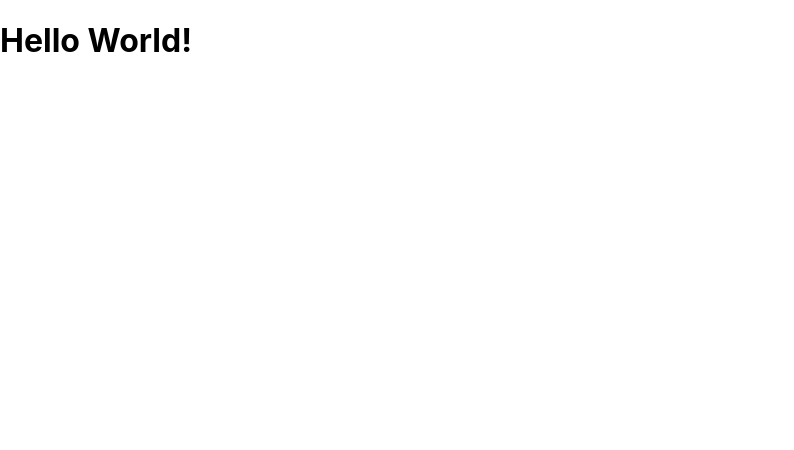
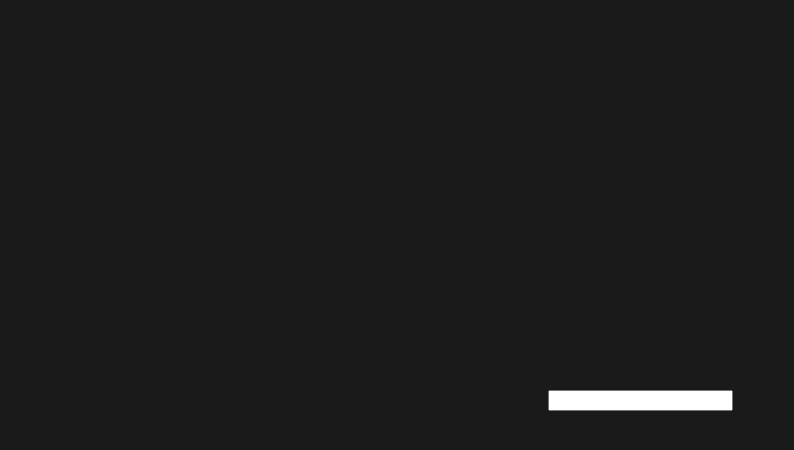
Before and after one commit to JulioMarodin/netflix-react-web, a React (Create React App) app: page / in a window 1280 px wide. Shown: the top 450 px of the page, without its empty margins (0-794 px from the left). Built offline with nearby package versions, Linux system fonts and the light colour scheme.

Commit message:
feat: console log login event change

```diff
--- a/src/App.tsx
+++ b/src/App.tsx
@@ -1,10 +1,9 @@
 import './App.css';
+import Login from './login/login';
 
 function App() {
   return (
-    <div>
-      <h1>Hello World!</h1>
-    </div>
+    <Login />
   );
 }
 
--- /dev/null
+++ b/src/login/login.styled.tsx
@@ -0,0 +1,7 @@
+import { Grid } from '@mui/material'
+import styled from 'styled-components'
+
+export const Wrapper = styled(Grid)`
+  min-height: 100vh;
+  background-color: #1A1A1A;
+`
--- /dev/null
+++ b/src/login/login.tsx
@@ -0,0 +1,28 @@
+import { Grid } from "@mui/material"
+import React, { useCallback } from "react"
+import { Wrapper } from "./login.styled"
+
+export default function Login() {
+  // const handleChange = useCallback(
+  //   callback (e: any) => {
+  //     const {target} = e;
+  //     console.log(e)
+  //   },
+  //     deps: []
+  // )
+
+  const handleChange = (event: React.ChangeEvent<HTMLInputElement>) => {
+    const textInput = event.target.value;
+    console.log(textInput)
+  }
+
+  return (
+    <Wrapper container justifyContent='center' alignContent='center'>
+      <input type='text' name='email' onChange={handleChange}/>
+    </Wrapper>
+  )
+}
+
+function callback(event: Event | undefined, any: any): any {
+    throw new Error("Function not implemented.")
+}
--- /dev/null
+++ b/src/login/login.types.ts
@@ -0,0 +1 @@
+export {}
```
